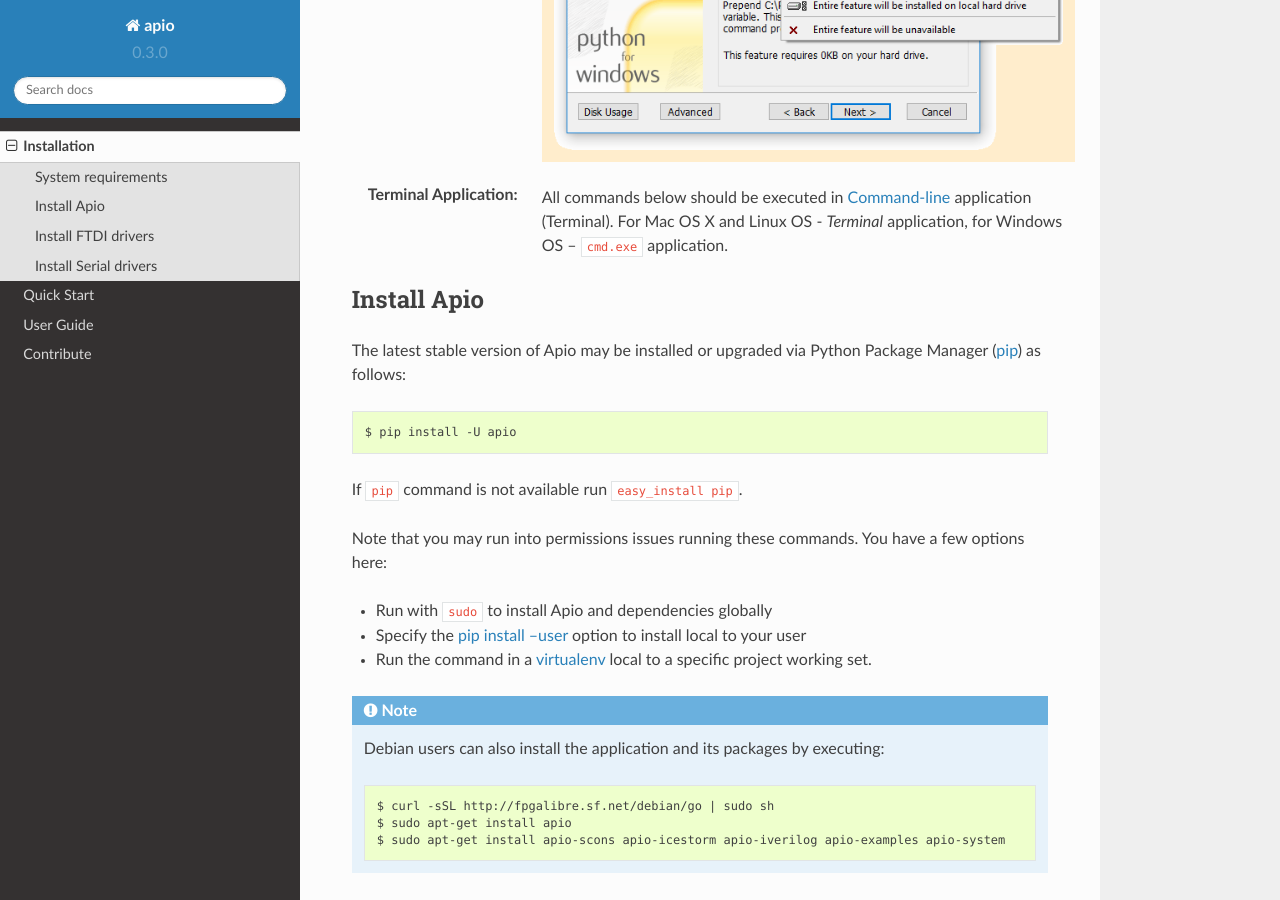
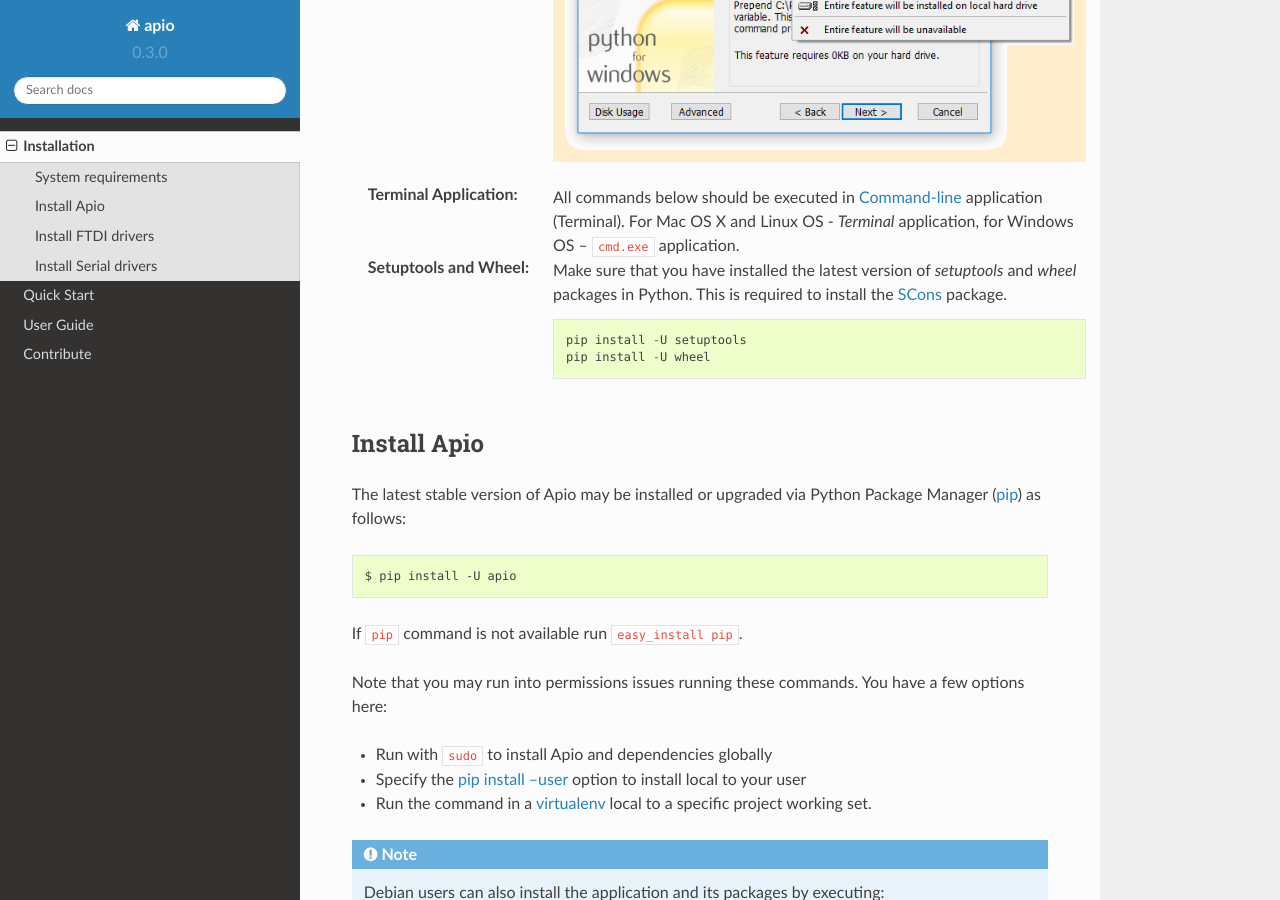
Before and after one commit to FPGAwars/apio, a Sphinx documentation site: the page built from docs/source/installation.rst, in a window 1280 px wide and 900 px high, scrolled down 890 px. Built offline with Sphinx 7.4.7 and the Read the Docs theme 2.0.0, drawn with Linux system fonts in a browser that asks for light colours.

Commit message:
Add `setuptools` and `wheel` installation doc

```diff
--- a/docs/source/installation.rst
+++ b/docs/source/installation.rst
@@ -25,10 +25,20 @@
 
 :Terminal Application:
 
-    All commands below should be executed in
-    `Command-line <http://en.wikipedia.org/wiki/Command-line_interface>`_
-    application (Terminal). For Mac OS X and Linux OS - *Terminal* application,
-    for Windows OS – ``cmd.exe`` application.
+  All commands below should be executed in
+  `Command-line <http://en.wikipedia.org/wiki/Command-line_interface>`_
+  application (Terminal). For Mac OS X and Linux OS - *Terminal* application,
+  for Windows OS – ``cmd.exe`` application.
+
+:Setuptools and Wheel:
+
+  Make sure that you have installed the latest version of `setuptools` and `wheel`
+  packages in Python. This is required to install the `SCons <https://pypi.python.org/pypi/SCons>`_ package.
+
+  .. code::
+
+    pip install -U setuptools
+    pip install -U wheel
 
 Install Apio
 ------------
```
Also changed, not shown: README.md (+1 -1 lines), docs/index.rst (+2 -0 lines).
